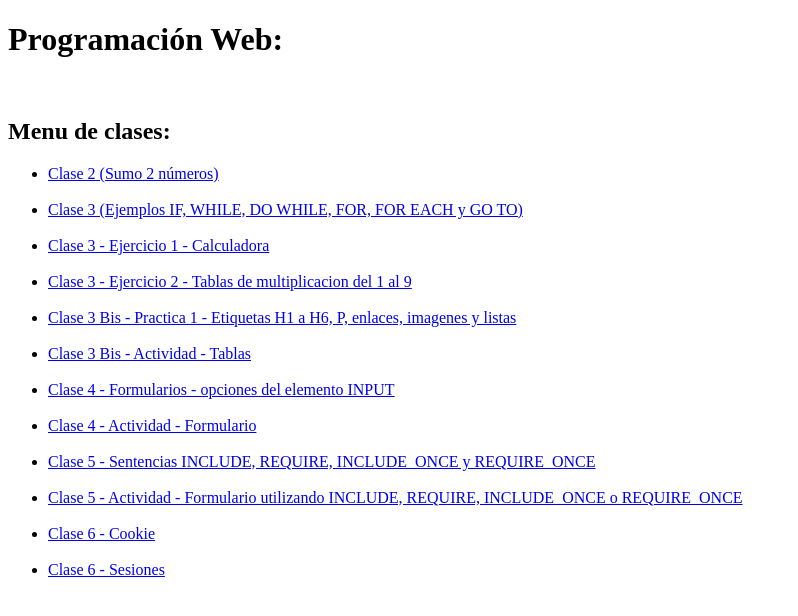
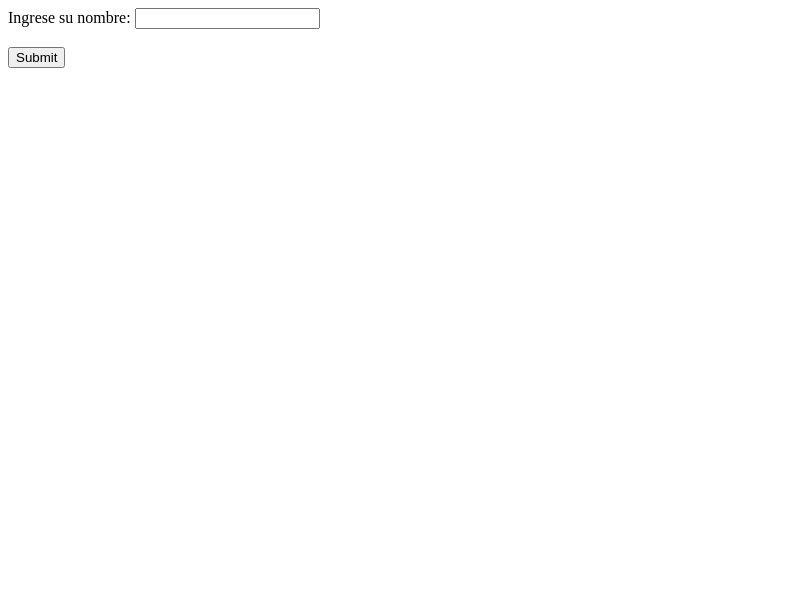
Before and after one commit to maximiliano019/programacion_web_esba, a PHP site: page / in a window 1280 px wide. Shown: the top 616 px of the page, without its empty margins (0-798 px from the left). Run offline with PHP 8.4, Linux system fonts and the light colour scheme.

Commit message:
login con sesiones para el menu de clases
login con sesiones para el menu de clases

```diff
--- a/Clase2/index.html
+++ b/Clase2/index.html
@@ -9,6 +9,5 @@
 
     <input type="submit" name="btnSumar" value="sumar">
 
-
-    <br><br><br><a href='../index.html'><img src='../img/btn_atras.png' width='5%''></a>
+    <br><br><br><a href='../usuario.php'><img src='../img/btn_atras.png' width='5%'></a>
 </form>
--- a/Clase3/ejer1/index.html
+++ b/Clase3/ejer1/index.html
@@ -33,6 +33,6 @@ PHP -> switch
             <input type="submit" name="btnCalcular" value="Calcular">
         </form>
 
-        <br><br><br><a href='../../index.html'><img src='../../img/btn_atras.png' width='5%''></a>
+        <br><br><br><a href='../../usuario.php'><img src='../../img/btn_atras.png' width='5%'></a>
     </body>
 </html>
--- a/Clase3/ejer2/index.html
+++ b/Clase3/ejer2/index.html
@@ -25,6 +25,6 @@
         <input type="submit" name="btnCalcular" value="Calcular">
     </form>
 
-    <br><br><br><a href='../../index.html'><img src='../../img/btn_atras.png' width='5%''></a>
+    <br><br><br><a href='../../usuario.php'><img src='../../img/btn_atras.png' width='5%'></a>
 </body>
 </html>
--- a/Clase3/index.php
+++ b/Clase3/index.php
@@ -68,5 +68,5 @@ marca:
 echo "Este texto si se ve";
 
 
-echo "<br><br><br><a href='../index.html'><img src='../img/btn_atras.png' width='5%''></a>";
+echo "<br><br><br><a href='../usuario.php'><img src='../img/btn_atras.png' width='5%'></a>";
 ?>
--- a/Clase3Bis/actividad/index.html
+++ b/Clase3Bis/actividad/index.html
@@ -160,6 +160,6 @@
         </tr>
     </table>
 
-    <br><br><br><a href='../../index.html'><img src='../../img/btn_atras.png' width='5%''></a>
+    <br><br><br><a href='../../usuario.php'><img src='../../img/btn_atras.png' width='5%'></a>
 </body>
 </html>
--- a/Clase3Bis/practica1/index.html
+++ b/Clase3Bis/practica1/index.html
@@ -37,6 +37,6 @@
     </footer>
     <div id="footer"></div>
 
-    <br><br><br><a href='../../index.html'><img src='../../img/btn_atras.png' width='5%''></a>
+    <br><br><br><a href='../../usuario.php'><img src='../../img/btn_atras.png' width='5%'></a>
 </body>
 </html>
--- a/Clase4/actividad/index.html
+++ b/Clase4/actividad/index.html
@@ -71,6 +71,6 @@ Gracias [nombre] y [apellido] , Tus estudios cursados son: [estudio] y tu/s depo
     </form>
 
 
-    <br><br><br><a href='../../index.html'><img src='../../img/btn_atras.png' width='5%''></a>
+    <br><br><br><a href='../../usuario.php'><img src='../../img/btn_atras.png' width='5%'></a>
 </body>
 </html>
--- a/Clase4/index.html
+++ b/Clase4/index.html
@@ -66,6 +66,6 @@
         <input type="submit">
     </form>
 
-    <br><br><br><a href='../index.html'><img src='../img/btn_atras.png' width='5%''></a>
+    <br><br><br><a href='../usuario.php'><img src='../img/btn_atras.png' width='5%''></a>
 </body>
 </html>
--- a/Clase5/actividad/index.html
+++ b/Clase5/actividad/index.html
@@ -48,6 +48,6 @@ armar una aplicacion con lo que sabemos utilizando la inclusion de archivos
     </form>
 
 
-    <br><br><br><a href='../../index.html'><img src='../../img/btn_atras.png' width='5%''></a>
+    <br><br><br><a href='../../usuario.php'><img src='../../img/btn_atras.png' width='5%'></a>
 </body>
 </html>
--- a/Clase5/index.php
+++ b/Clase5/index.php
@@ -18,5 +18,5 @@
     require_once("mensaje.php");
 
 
-    echo "<br><br><br><a href='../index.html'><img src='../img/btn_atras.png' width='5%''></a>";
+    echo "<br><br><br><a href='../usuario.php'><img src='../img/btn_atras.png' width='5%'></a>";
 ?>
--- a/Clase6/index.php
+++ b/Clase6/index.php
@@ -1,5 +1,5 @@
 <?php
-    //setcookie('nombreCookie','Algo...',time()+4800);
+    setcookie('nombreCookie','Algo...',time()+4800);
 
     if (isset($_COOKIE['nombreCookie'])){
         echo 'El valor o contenido de la cookie es: ' .$_COOKIE['nombreCookie'];
@@ -9,5 +9,5 @@
 
 
 
-    echo "<br><br><br><a href='../index.html'><img src='../img/btn_atras.png' width='5%''></a>";
+    echo "<br><br><br><a href='../usuario.php'><img src='../img/btn_atras.png' width='5%'></a>";
 ?>
--- a/Clase6/sesiones/index.html
+++ b/Clase6/sesiones/index.html
@@ -14,6 +14,6 @@
     </form>
 
 
-    <br><br><br><a href='../../index.html'><img src='../../img/btn_atras.png' width='5%''></a>
+    <br><br><br><a href='../../usuario.php'><img src='../../img/btn_atras.png' width='5%'></a>
 </body>
 </html>
--- a/index.html
+++ b/index.html
@@ -1,29 +1,16 @@
 <!DOCTYPE html>
-<html lang="es">
+<html lang="en">
 <head>
     <meta charset="UTF-8">
     <meta http-equiv="X-UA-Compatible" content="IE=edge">
     <meta name="viewport" content="width=device-width, initial-scale=1.0">
-    <title>Ejercicios</title>
+    <title>Login</title>
 </head>
 <body>
-    <h1>Programación Web:</h1><br>
-    <h2>Menu de clases:</h2>
-    <nav>
-        <ul>
-            <li><a href="Clase2/index.html">Clase 2 (Sumo 2 números)</a></li><br>
-            <li><a href="Clase3/index.php">Clase 3 (Ejemplos IF, WHILE, DO WHILE, FOR, FOR EACH y GO TO)</a></li><br>
-            <li><a href="Clase3/ejer1/index.html">Clase 3 - Ejercicio 1 - Calculadora</a></li><br>
-            <li><a href="Clase3/ejer2/index.html">Clase 3 - Ejercicio 2 - Tablas de multiplicacion del 1 al 9</a></li><br>
-            <li><a href="Clase3Bis/practica1/index.html">Clase 3 Bis - Practica 1 - Etiquetas H1 a H6, P, enlaces, imagenes y listas</a></li><br>
-            <li><a href="Clase3Bis/actividad/index.html">Clase 3 Bis - Actividad - Tablas</a></li><br>
-            <li><a href="Clase4/index.html">Clase 4 - Formularios - opciones del elemento INPUT</a></li><br>
-            <li><a href="Clase4/actividad/index.html">Clase 4 - Actividad - Formulario</a></li><br>
-            <li><a href="Clase5/index.php">Clase 5 - Sentencias INCLUDE, REQUIRE, INCLUDE_ONCE y REQUIRE_ONCE</a></li><br>
-            <li><a href="Clase5/actividad/index.html">Clase 5 - Actividad - Formulario utilizando INCLUDE, REQUIRE, INCLUDE_ONCE o REQUIRE_ONCE</a></li><br>
-            <li><a href="Clase6/index.php">Clase 6 - Cookie</a></li><br>
-            <li><a href="Clase6/sesiones/index.html">Clase 6 - Sesiones</a></li><br>
-        </ul>
-    </nav>
+    <form action="usuario.php" method="post">
+        <label>Ingrese su nombre: </label>
+        <input type="text" name="usuario" required><br><br>
+        <input type="submit">
+    </form>
 </body>
 </html>
```
Also changed, not shown: menu.php (added, +26 -0 lines), usuario.php (added, +8 -0 lines).
